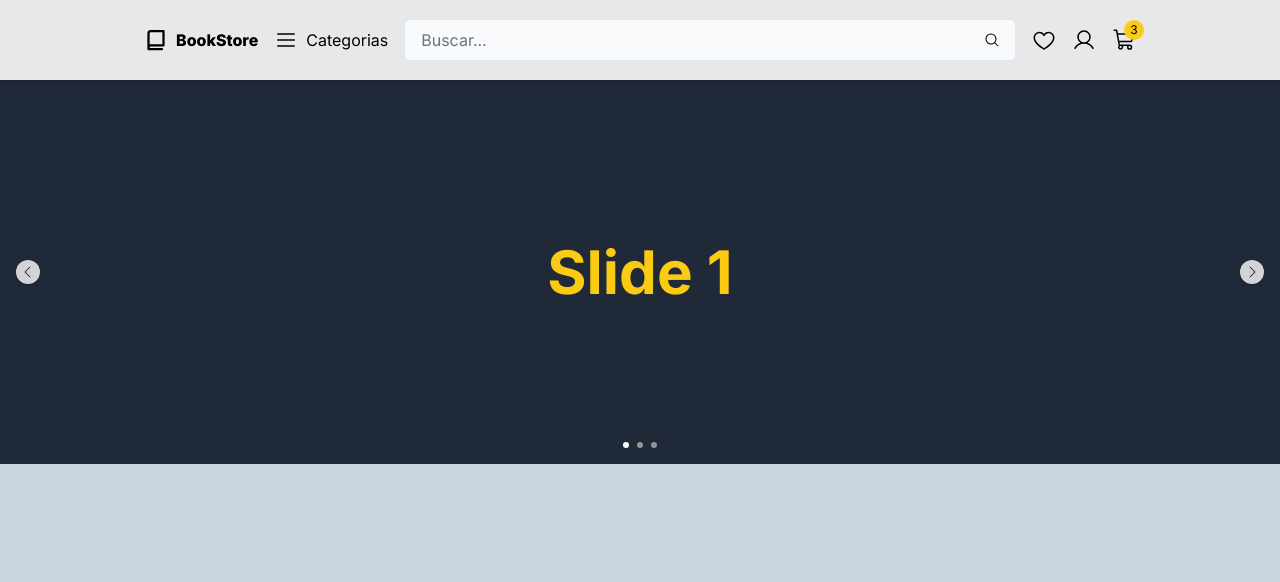
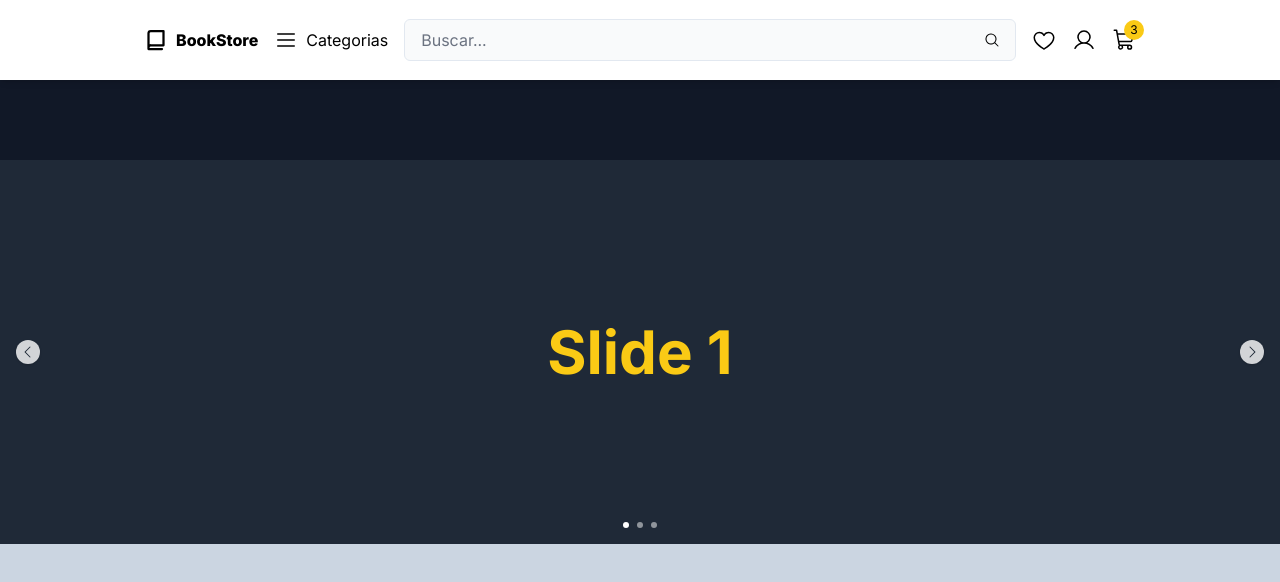
Before and after one commit to FelipeGangrel/bookstore-web, a Next.js app: page / in a window 1280 px wide. Shown: the top 582 px of the page. Built offline with nearby package versions, Linux system fonts and the light colour scheme; no server answers.

Commit message:
Change Navbar to sticky position

```diff
--- a/src/app/(storefront)/_components/shared/Navbar/index.tsx
+++ b/src/app/(storefront)/_components/shared/Navbar/index.tsx
@@ -15,7 +15,7 @@ import { UserWidget } from './UserWidget'
 
 export const Navbar = () => {
   return (
-    <div className="fixed top-0 z-10 w-full bg-white/90 text-black shadow-md backdrop-blur">
+    <div className="sticky top-0 z-10 w-full bg-white/90 text-black shadow-md backdrop-blur">
       <div className="mx-auto flex h-14 max-w-5xl items-center justify-between gap-4 px-4 md:h-20">
         <Link href="/" className="flex gap-2 hover:text-slate-500">
           <Book size="24" weight="bold" />
```
